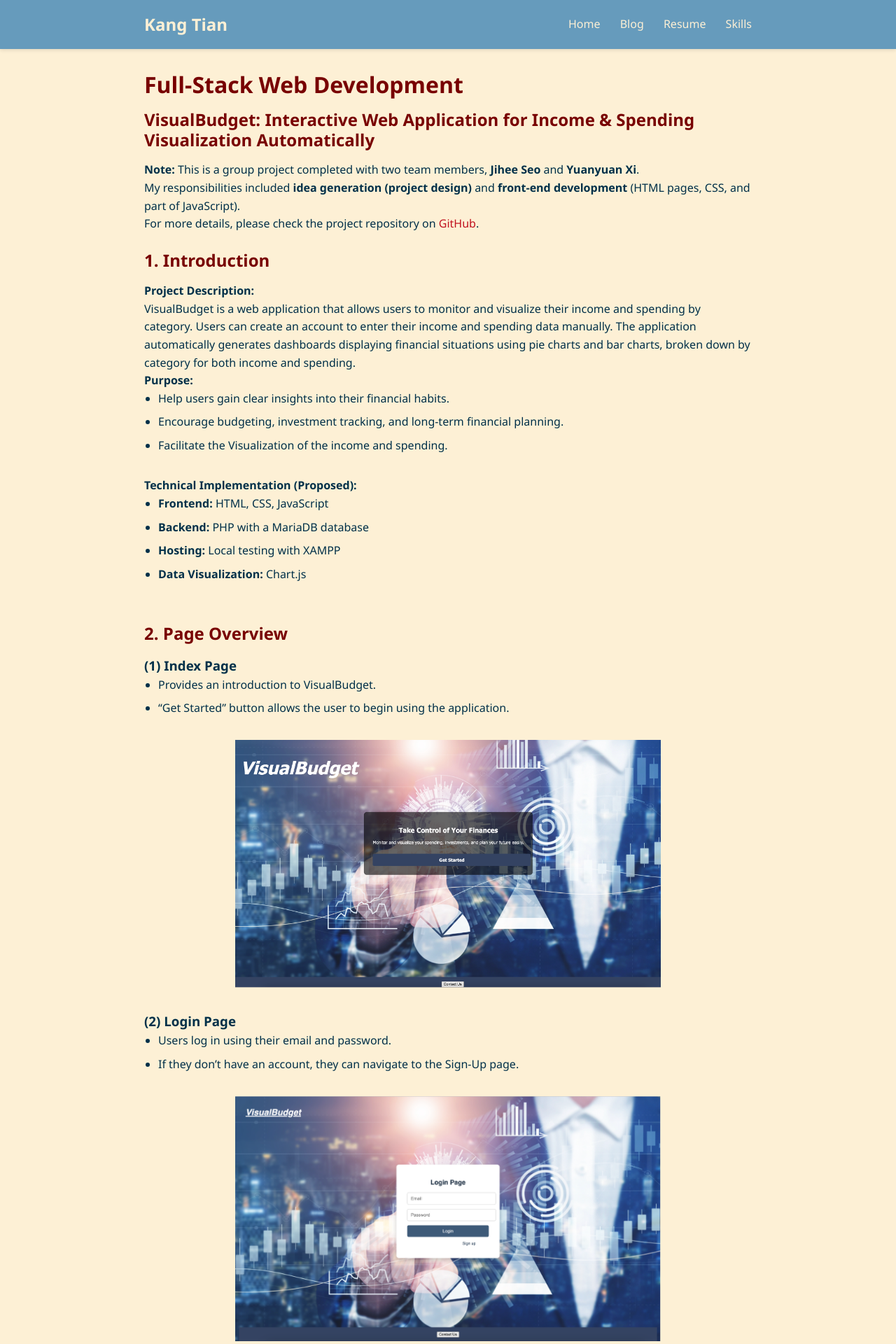
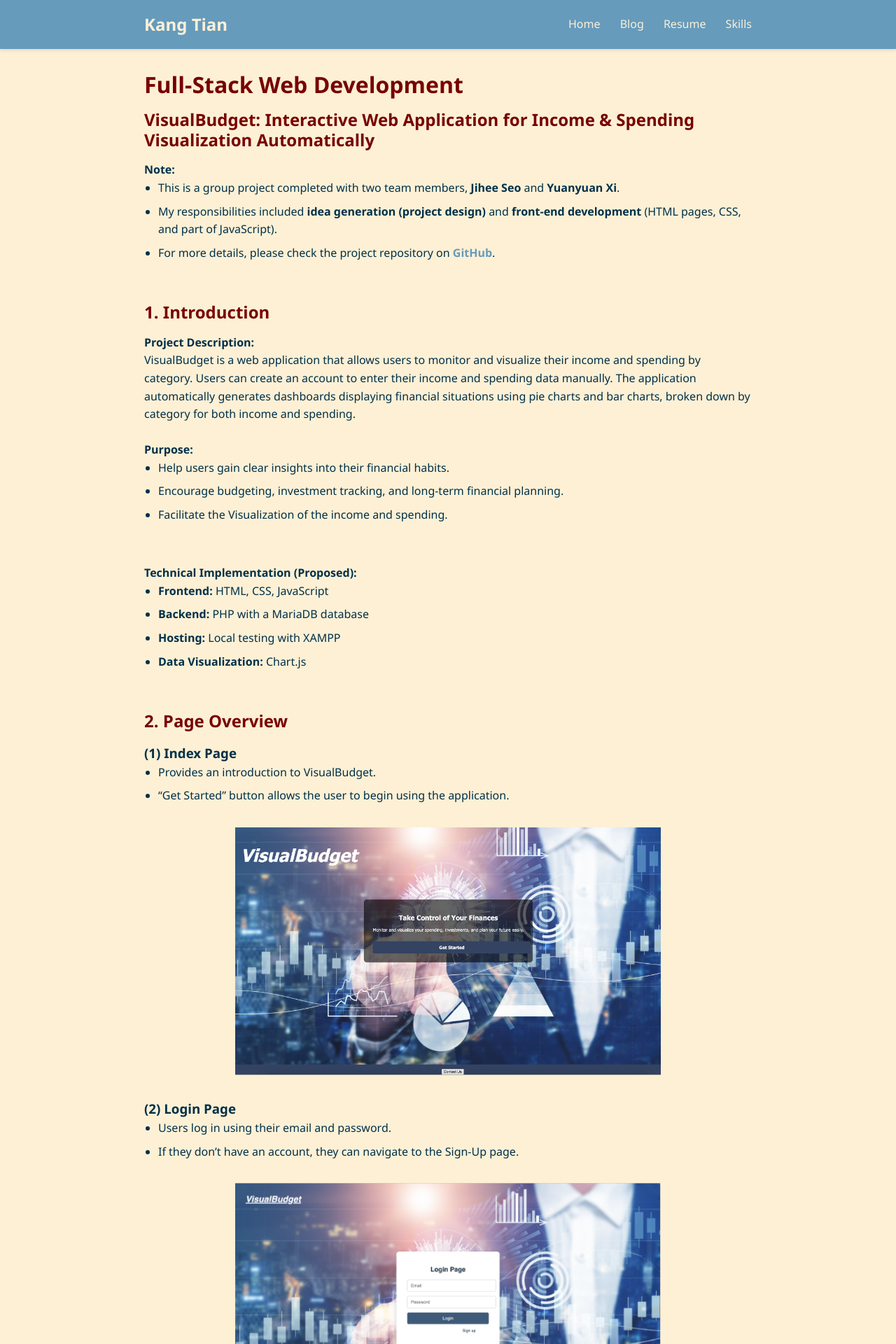
Before and after one commit to kang-tian/kang-tian.github.io, a Jekyll site: the page built from projects/Full-Stack-Interactive-Web-Application-for-Finance-Visualization/index.md, in a window 1280 px wide. Shown: the top 1920 px of the page at 70% size. Built offline with Jekyll 4.4.1, drawn with Linux system fonts in a browser that asks for light colours; our own code applies the rules of GitHub Pages for plain Markdown files.

Commit message:
Update index.md

```diff
--- a/projects/Full-Stack-Interactive-Web-Application-for-Finance-Visualization/index.md
+++ b/projects/Full-Stack-Interactive-Web-Application-for-Finance-Visualization/index.md
@@ -1,10 +1,10 @@
 # Full-Stack Web Development
 ## VisualBudget: Interactive Web Application for Income & Spending Visualization Automatically
 
-**Note:** This is a group project completed with two team members, **Jihee Seo** and **Yuanyuan Xi**.
-My responsibilities included **idea generation (project design)** and **front-end development** (HTML pages, CSS, and part of JavaScript).
-
-For more details, please check the project repository on [GitHub](https://github.com/kang-tian/Full-Stack-Web-Development-Website-for-visualizing-financial-data-automatically).
+**Note:**
+- This is a group project completed with two team members, **Jihee Seo** and **Yuanyuan Xi**.
+- My responsibilities included **idea generation (project design)** and **front-end development** (HTML pages, CSS, and part of JavaScript).
+- For more details, please check the project repository on [GitHub](https://github.com/kang-tian/Full-Stack-Web-Development-Website-for-visualizing-financial-data-automatically).
 
 <p> &nbsp;</p>
 
@@ -13,11 +13,13 @@ For more details, please check the project repository on [GitHub](https://github
 
 **Project Description:**
 VisualBudget is a web application that allows users to monitor and visualize their income and spending by category. Users can create an account to enter their income and spending data manually. The application automatically generates dashboards displaying financial situations using pie charts and bar charts, broken down by category for both income and spending.
+<p> &nbsp;</p>
 
 **Purpose:**
 - Help users gain clear insights into their financial habits.
 - Encourage budgeting, investment tracking, and long-term financial planning.
 - Facilitate the Visualization of the income and spending.
+<p> &nbsp;</p>
 
 **Technical Implementation (Proposed):**
 - **Frontend:** HTML, CSS, JavaScript
```
